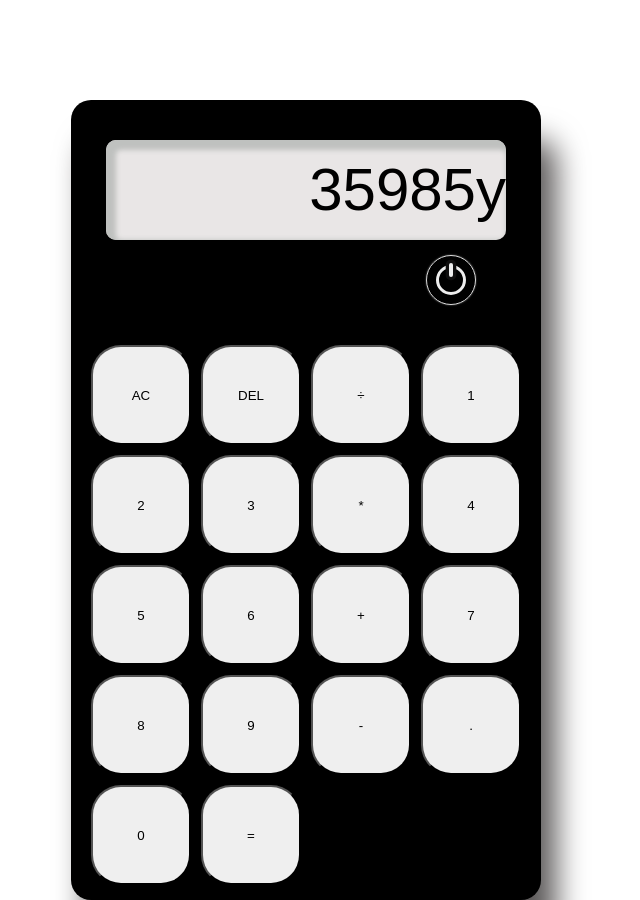
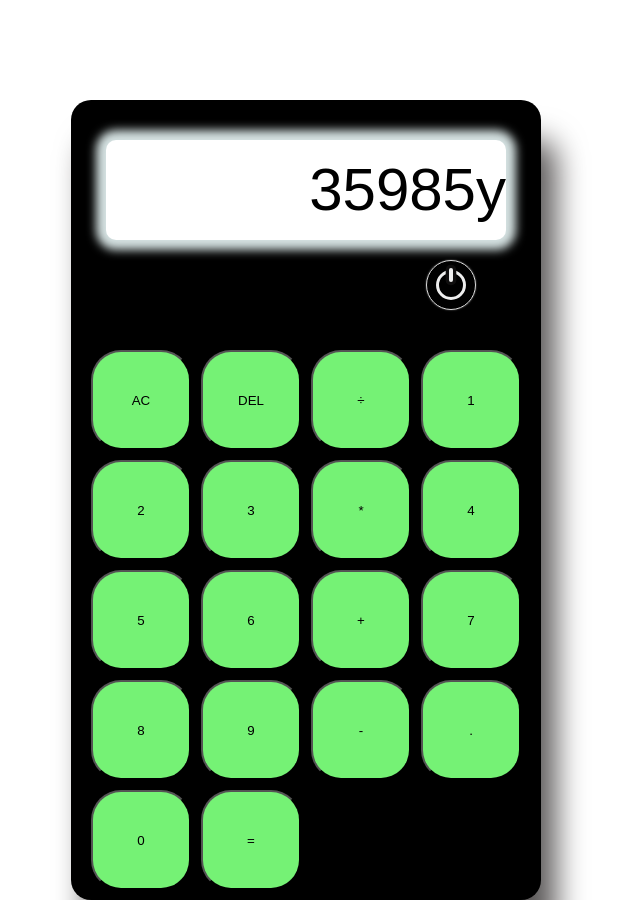
Before and after one commit to kaidenkliegl/calculator, a plain HTML site: page index.html in a window 1280 px wide. Shown: the top 900 px of the page, without its empty margins (334-974 px from the left). Drawn offline with Linux system fonts and the light colour scheme.

Commit message:
updated buttons and glow

```diff
--- a/index.css
+++ b/index.css
@@ -10,11 +10,12 @@
     width: 100%;
     height: 100px;
     border-radius: 10px;
-    box-shadow: 5px 5px 5px 5px rgb(191, 193, 191) inset;
+    box-shadow: 0px 0px 10px 10px rgb(212, 225, 225);
     text-align: right;
     line-height: 100px;
     font-size: 60px;
     color: black;
+    background-color: rgb(255, 255, 255);
 
 }
 .card{
@@ -38,7 +39,7 @@
         box-shadow: 0 0 1.7px 0px #888;
         position: relative;
         margin-left: 80%;
-        margin-top: 15px;
+        margin-top: 20px;
 
         /* 	required to center elements*/
         display: grid;
@@ -113,8 +114,15 @@
 
  .grid button{
     border-radius: 30px;
+    background-color: rgb(117, 242, 117);
+
 
 
 
 
  }
+ .grid button:active {
+        box-shadow: 0 0 20px 0px #888 inset;
+        height: 95px;
+        width: 95px;
+    }
```
